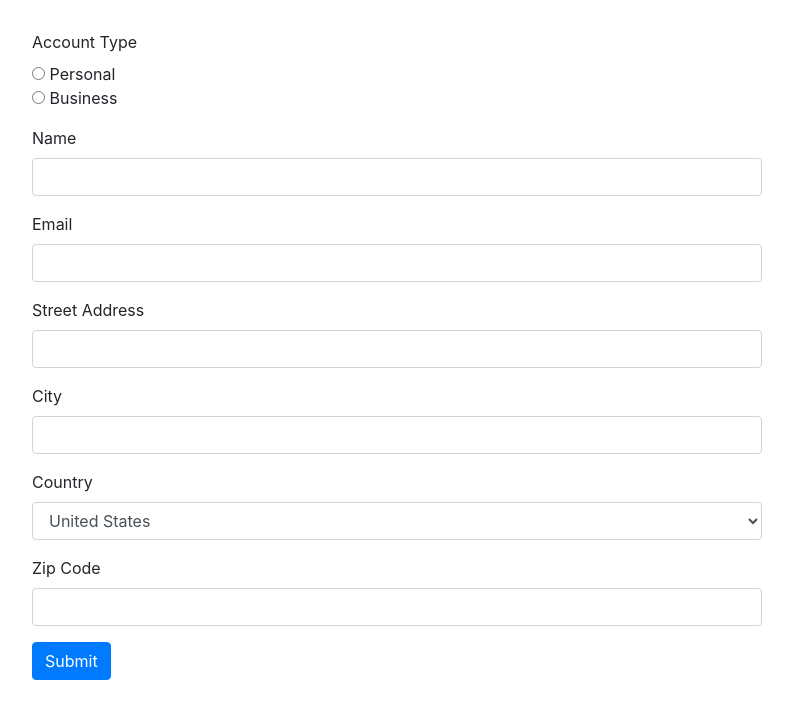
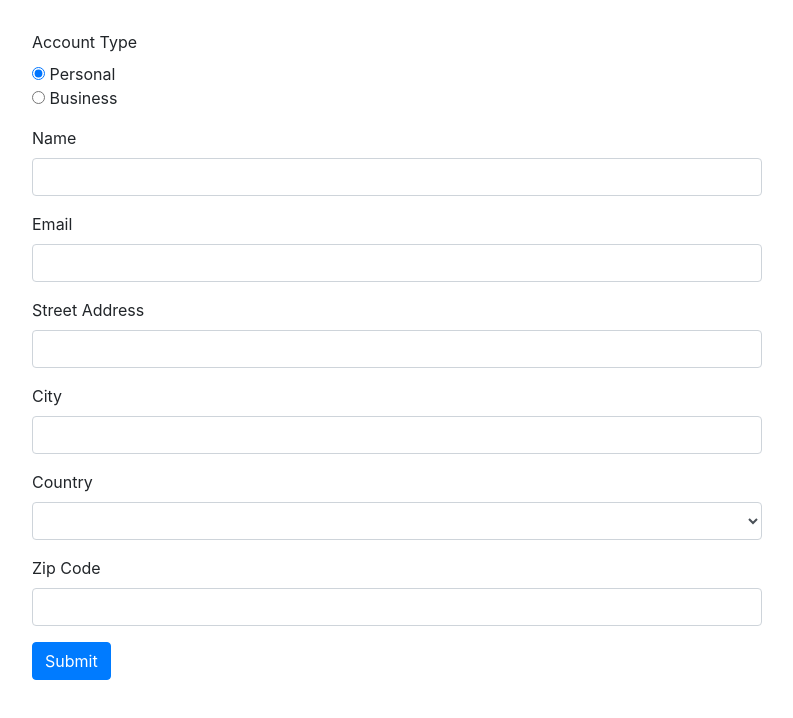
Before and after one commit to DarinDev1000/AngularFormLesson1, an Angular app: page / in a window 1280 px wide. Shown: the top 718 px of the page, without its empty margins (53-846 px from the left). Built offline with nearby package versions, Linux system fonts and the light colour scheme.

Commit message:
Link formControl

```diff
--- a/src/app/app.component.html
+++ b/src/app/app.component.html
@@ -8,6 +8,7 @@
           <div class="radio" *ngFor="let type of accountType">
             <input
               type="radio"
+              formControlName="accountType"
               [value]="type"> {{ type }}
           </div>
         </div>
@@ -17,6 +18,7 @@
           <input
             type="text"
             id="name"
+            formControlName="name"
             class="form-control">
         </div>
 
@@ -25,6 +27,7 @@
           <input
             type="text"
             id="email"
+            formControlName="email"
             class="form-control">
         </div>
 
@@ -33,6 +36,7 @@
           <input
             type="text"
             id="streetAddress"
+            formControlName="streetAddress"
             class="form-control">
         </div>
 
@@ -41,6 +45,7 @@
           <input
             type="text"
             id="city"
+            formControlName="city"
             class="form-control">
         </div>
 
@@ -49,6 +54,7 @@
           <select
             class="form-control"
             id="country"
+            formControlName="country"
             placeholder="Select Country">
             <option>United States</option>
             <option>Canada</option>
@@ -62,6 +68,7 @@
           <input
             type="text"
             id="zipCode"
+            formControlName="zipCode"
             class="form-control">
         </div>
 
```
